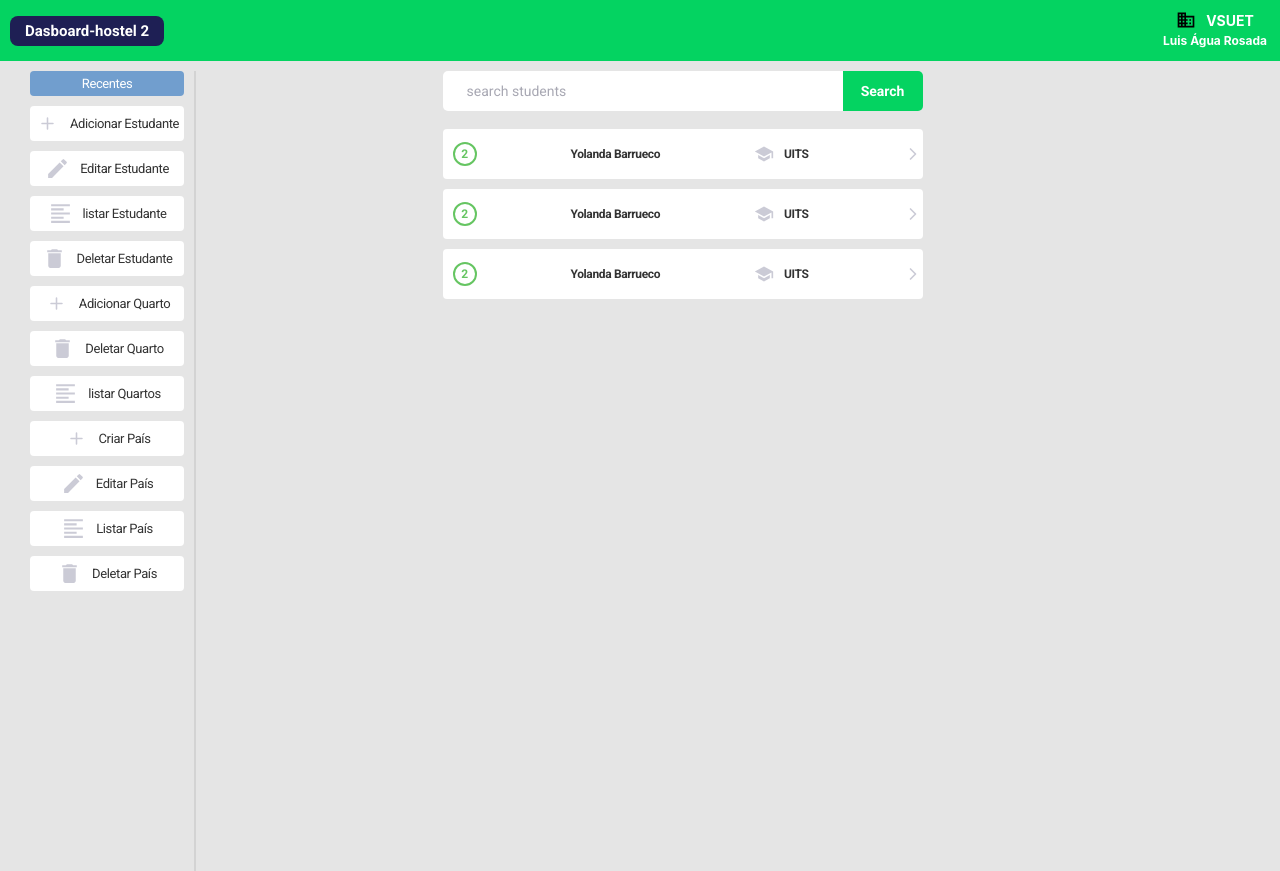
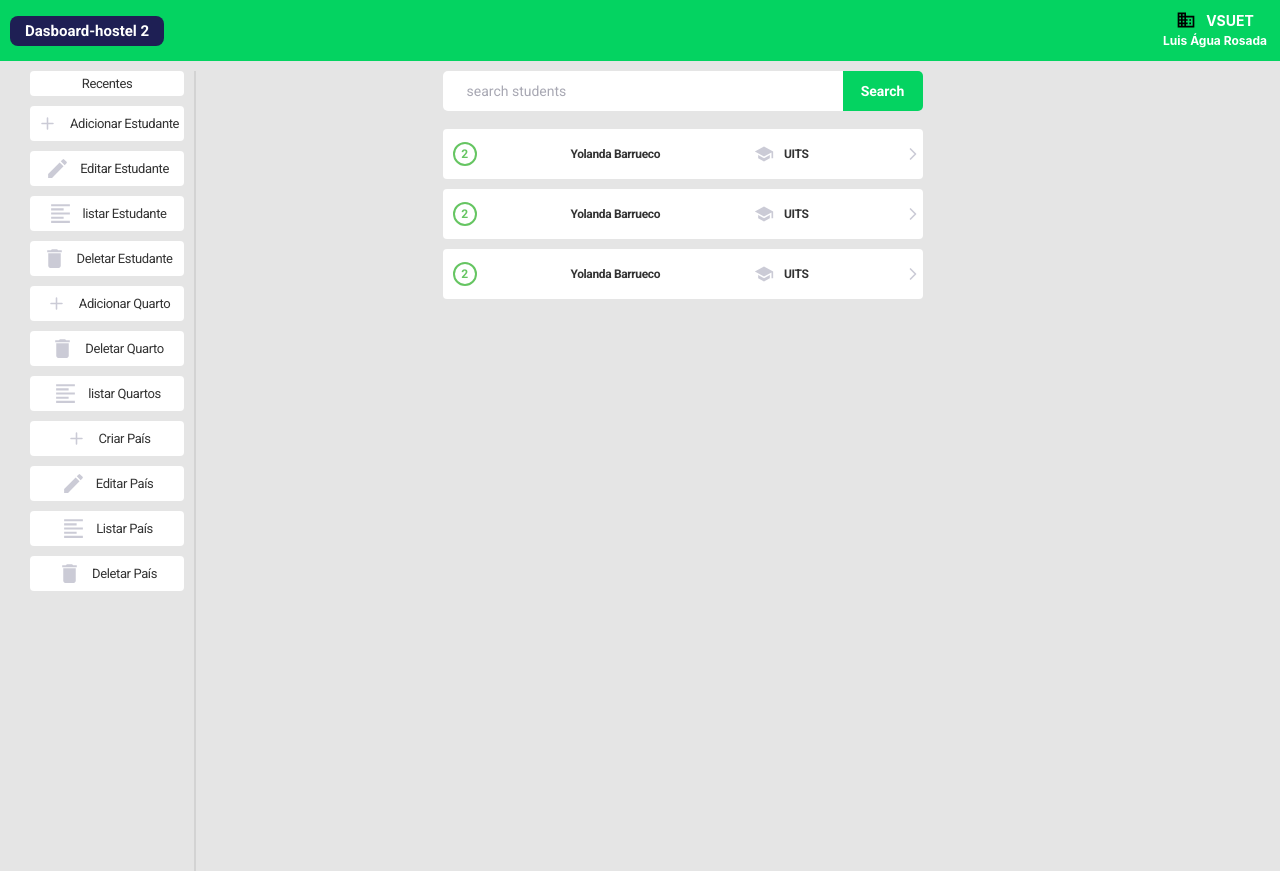
Before and after one commit to iamrosada/eva, a React (Create React App) app in the folder web/: page /home in a window 1280 px wide. Built offline with nearby package versions, Linux system fonts and the light colour scheme.

Commit message:
new updated

```diff
--- a/web/src/pages/Home/index.js
+++ b/web/src/pages/Home/index.js
@@ -41,7 +41,9 @@
                         <div id="option-student-home-page">
                             {/*<span>todos estudantes</span>*/}
                             <ul>
-                              <li className="select">Recentes</li>
+                            <Link className="select" to="/home">
+                               Recentes
+                            </Link>
                               <Link to="/student">
                                <IoIosAdd className="ic-left" color="#cbcbd6" size={25}/>Adicionar Estudante
                                </Link>
```
